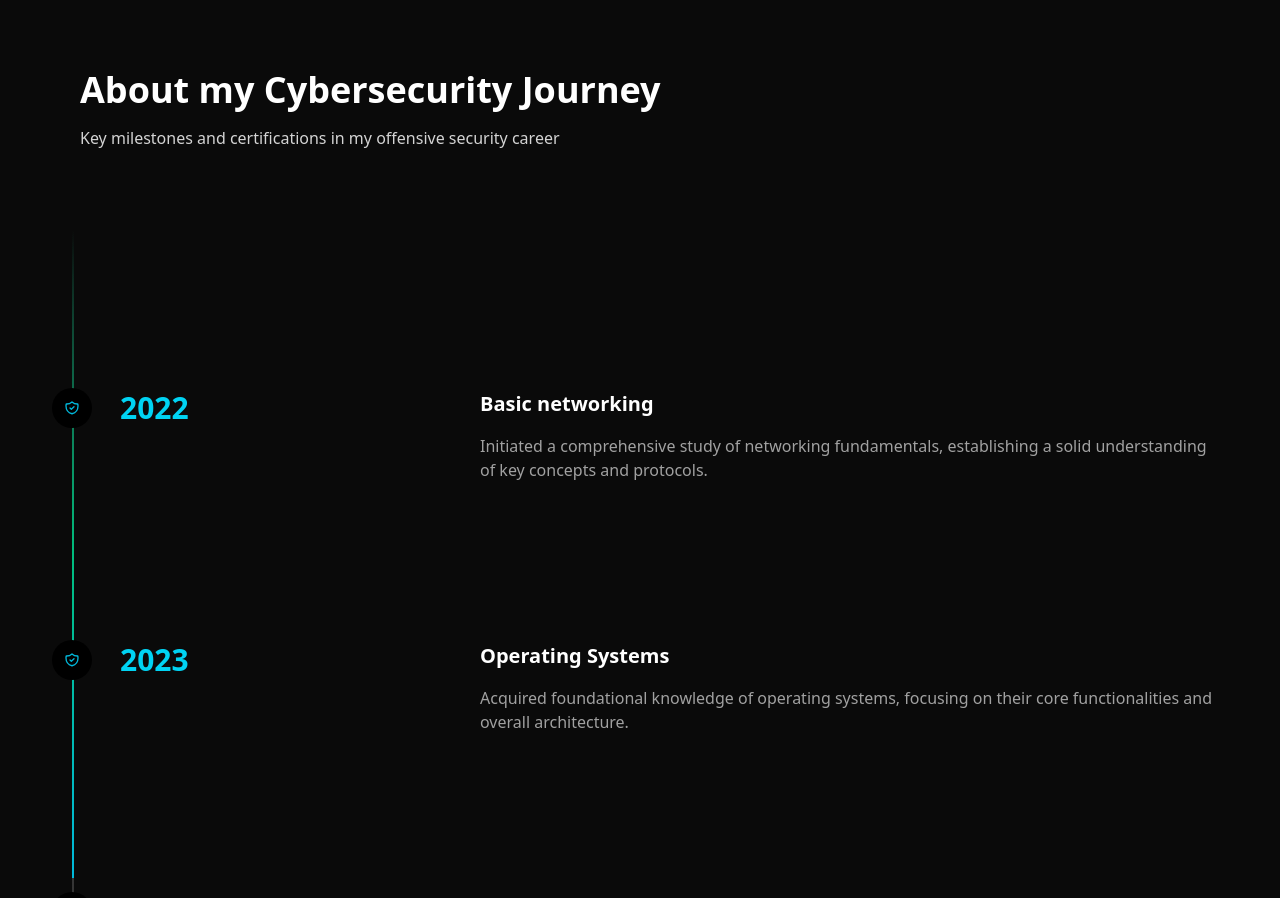
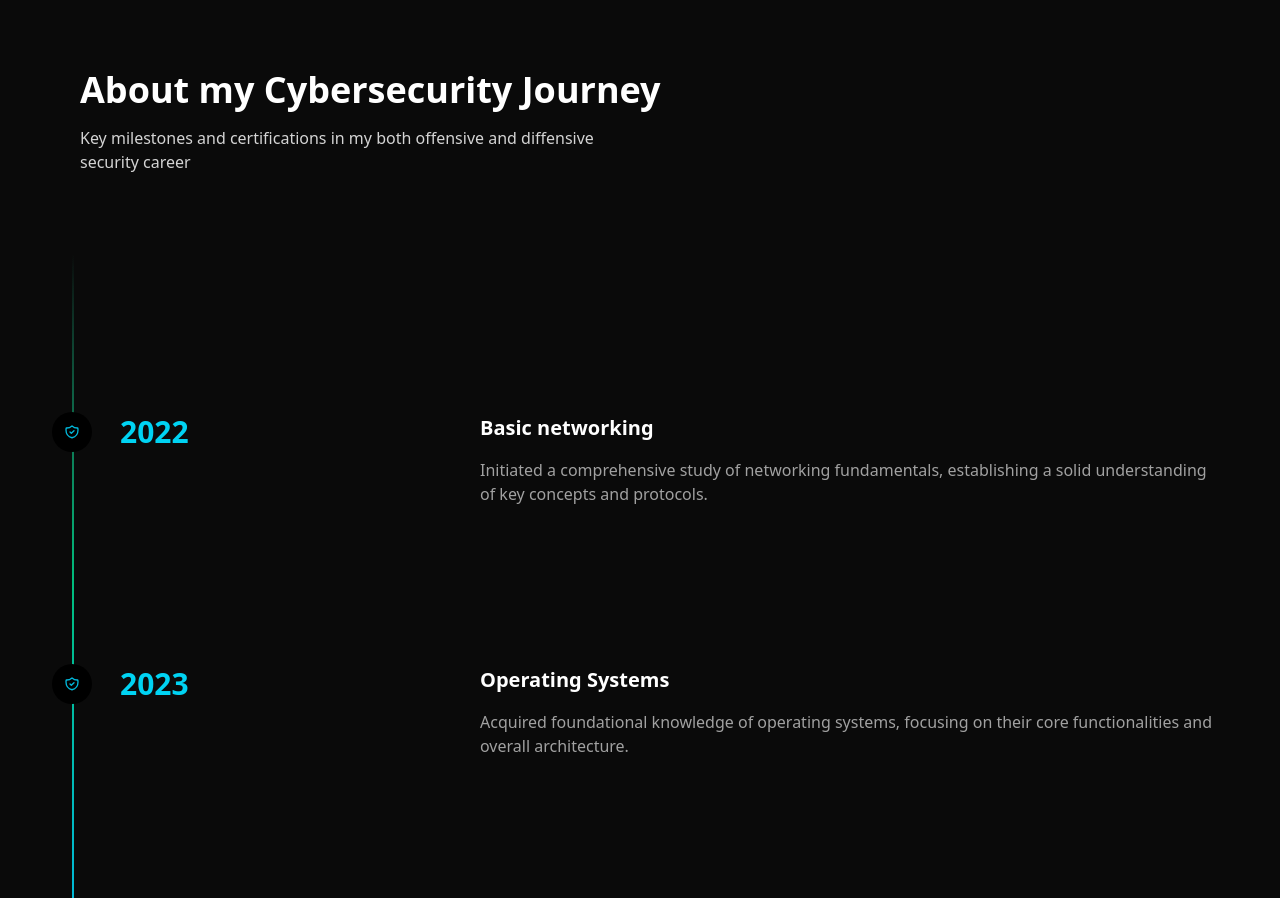
Before and after one commit to satyasootar/JagdishTripathy, a React (Vite) app: page / in a window 1280 px wide. Shown: the part 860-1758 px from the top of the page. Built offline with nearby package versions, Linux system fonts and the light colour scheme.

Commit message:
Update timeline description to include defensive security career

```diff
--- a/src/components/ui/timeline.jsx
+++ b/src/components/ui/timeline.jsx
@@ -29,7 +29,7 @@ export const Timeline = ({ data }) => {
           About my Cybersecurity Journey
         </h2>
         <p className="text-neutral-700 dark:text-neutral-300 text-sm md:text-base max-w-xl">
-          Key milestones and certifications in my offensive security career
+          Key milestones and certifications in my both offensive and diffensive security career
         </p>
       </div>
 
```
